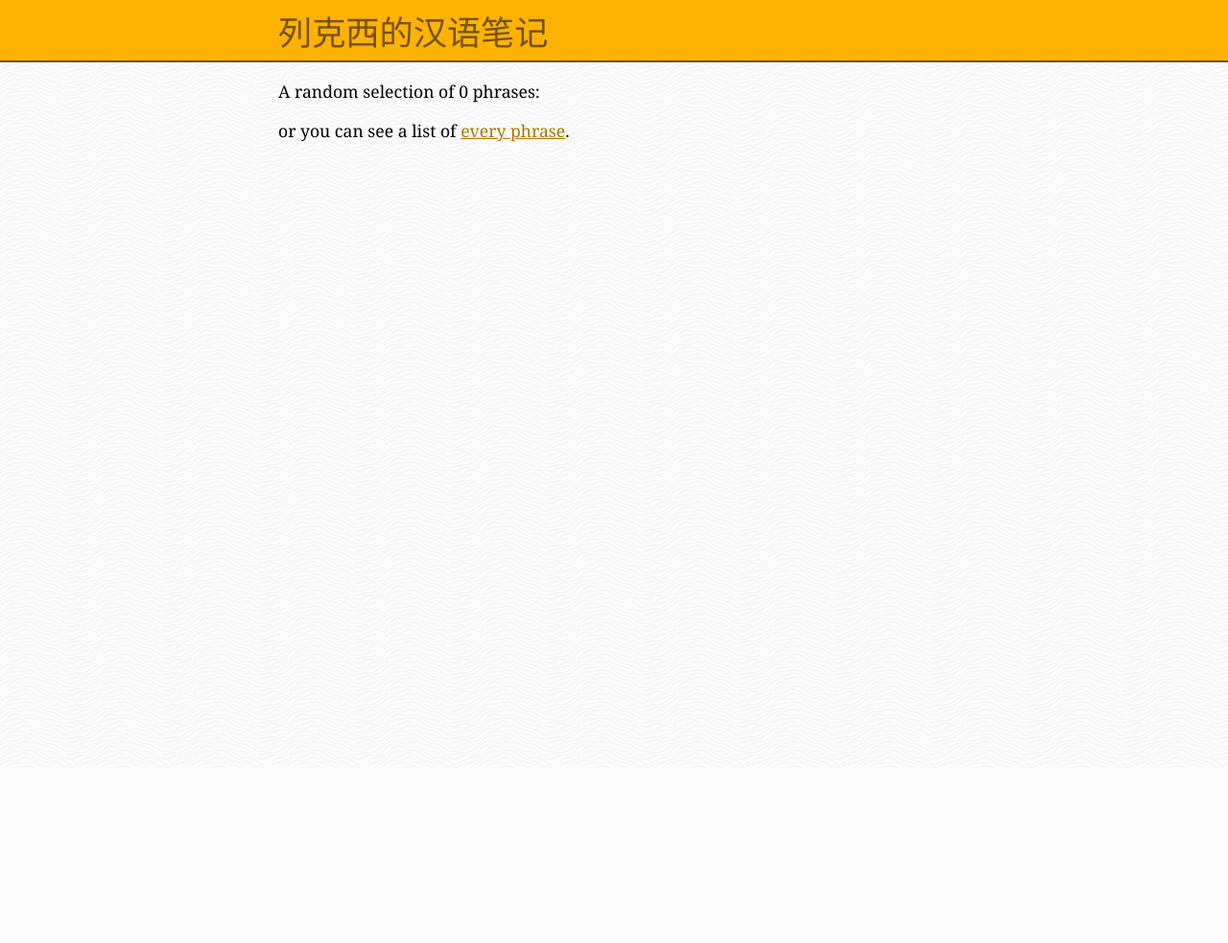
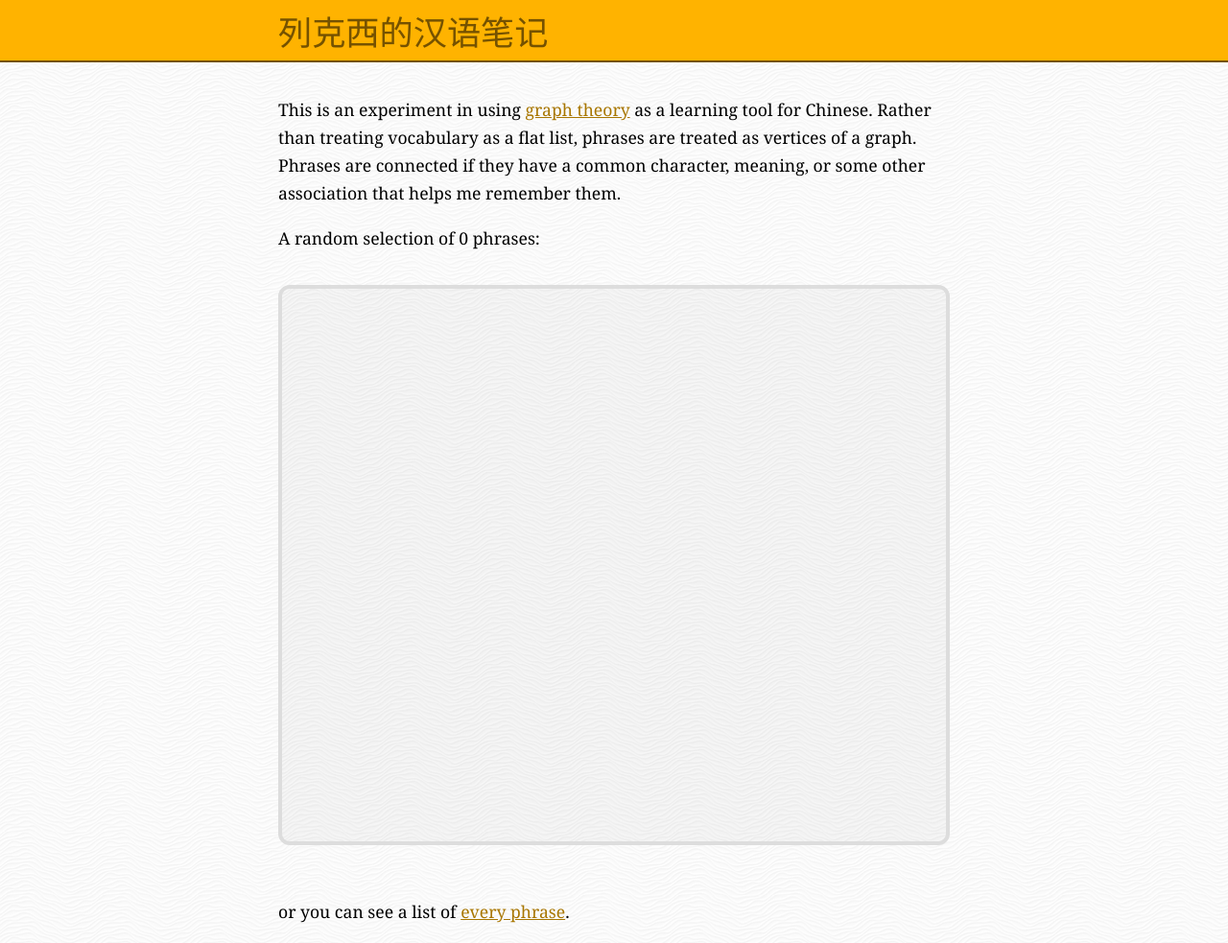
Before and after one commit to alexwlchan/vocabulary-graph, a Flask app: template templates/index.html in a window 1280 px wide. Shown: the whole page at 96% size. Before the commit the page ends 148 px from the top, so only its background shows below. Run offline with Flask 2, Linux system fonts and the light colour scheme; the template is opened without the code that fills it, so the values that code supplies are empty; some libraries are stand-ins or nearby versions.

Commit message:
Put the graph in more places

```diff
--- a/app.py
+++ b/app.py
@@ -44,17 +44,37 @@ def markdownify(s):
 
 @app.route("/")
 def index():
-    phrases = random.sample(G.nodes.items(), 5)
+    selected_phrases = random.sample(G.nodes.items(), 5)
 
-    for chars, metadata in phrases:
-        metadata["pinyin"] = pinyin.get(chars, delimiter=" ")
+    selected_graph_nodes = {}
 
-    return render_template("index.html", phrases=phrases)
+    for phrase, _ in selected_phrases:
+        local_neighborhood = get_nodes_within_distance(
+            G, node=phrase, max_distance=2
+        )
+
+        for phrase, distance in local_neighborhood.items():
+            selected_graph_nodes[phrase] = min(
+                [distance, selected_graph_nodes.get(phrase, float("inf"))]
+            )
+
+    for phrase, metadata in selected_phrases:
+        metadata["pinyin"] = pinyin.get(phrase, delimiter=" ")
+
+    return render_template(
+        "index.html",
+        phrases=selected_phrases,
+        d3_data=create_d3_data(G, included_nodes=selected_graph_nodes)
+    )
 
 
 @app.route("/every_phrase")
 def every_phrase():
-    return render_template("every_phrase.html", phrases=sorted(G.nodes.items()))
+    return render_template(
+        "every_phrase.html",
+        phrases=sorted(G.nodes.items()),
+        d3_data=create_d3_data(G, included_nodes={node: 2 for node in G.nodes})
+    )
 
 
 @app.route("/phrase")
--- a/static/phrase_graph.js
+++ b/static/phrase_graph.js
@@ -3,12 +3,8 @@
 // Author: Martin Chorley
 // LICENSE: MIT
 // Source: https://bl.ocks.org/martinjc/7aa53c7bf3e411238ac8aef280bd6581
-function drawGraph(graph) {
-    var width_from_json = graph.width;
-    var height_from_json = graph.height;
-
+function drawGraph(graph, height) {
     var width = 600;
-    var height = 350;
     var svg = d3.select("svg").attr('viewBox', '0 0 ' + width + ' ' + height);
 
     var simulation = d3.forceSimulation()
--- a/static/style.css
+++ b/static/style.css
@@ -16,6 +16,11 @@ body {
   border: 4px solid #ffb300;
   border-radius: 12px;
   font-size: 1.5em;
+}
+
+.phrase_detail .phrase_big {
+  margin-bottom: 2em;
+  margin-top: .75em;
 }
 
 a {
@@ -63,6 +68,14 @@ main, aside .aside_inner {
   margin-right: auto;
 }
 
+p {
+  line-height: 1.65em;
+}
+
+main p:first-child {
+  margin-top: 2em;
+}
+
 aside {
   background: rgba(255, 179, 0, 1);
   border-bottom: 2px solid rgba(117, 82, 0, 1);
@@ -85,7 +98,7 @@ div.notes p:nth-child(2) {
 }
 
 .related_phrases ul {
-  margin-top: 0.5em;
+  margin-top: 0.75em;
 }
 
 .related_phrases li {
@@ -155,5 +168,6 @@ svg {
   background: rgba(0, 0, 0, 0.03);
   border: 4px solid #ddd;
   margin-top: 1em;
-  border-radius: 12px
+  border-radius: 12px;
+  margin-bottom: 2em;
 }
--- a/templates/index.html
+++ b/templates/index.html
@@ -3,7 +3,19 @@
 {% block content %}
 
 <main>
+  <p>
+    This is an experiment in using <a href="https://en.wikipedia.org/wiki/Graph_theory">graph theory</a> as a learning tool for Chinese.
+    Rather than treating vocabulary as a flat list, phrases are treated as vertices of a graph.
+    Phrases are connected if they have a common character, meaning, or some other association that helps me remember them.
+  </p>
+
   <p>A random selection of {{ phrases|length }} phrases:</p>
+
+  <svg></svg>
+  <script>
+    const graph = {{ d3_data | tojson }};
+    drawGraph(graph, 500);
+  </script>
 
   {% include "_charlist.html" %}
 
--- a/templates/phrase_detail.html
+++ b/templates/phrase_detail.html
@@ -2,8 +2,9 @@
 
 {% block content %}
 
-<main>
+<main class="phrase_detail">
 
+<h3>Phrase</h3>
 <div class="phrase_big">
   <div class="character">
     {{ phrase_chars }}
@@ -27,7 +28,7 @@
 <svg></svg>
 <script>
   const graph = {{ d3_data | tojson }};
-  drawGraph(graph);
+  drawGraph(graph, 350);
 </script>
 
 {% if related_phrases %}
```
Also changed, not shown: templates/every_phrase.html (+7 -0 lines).
